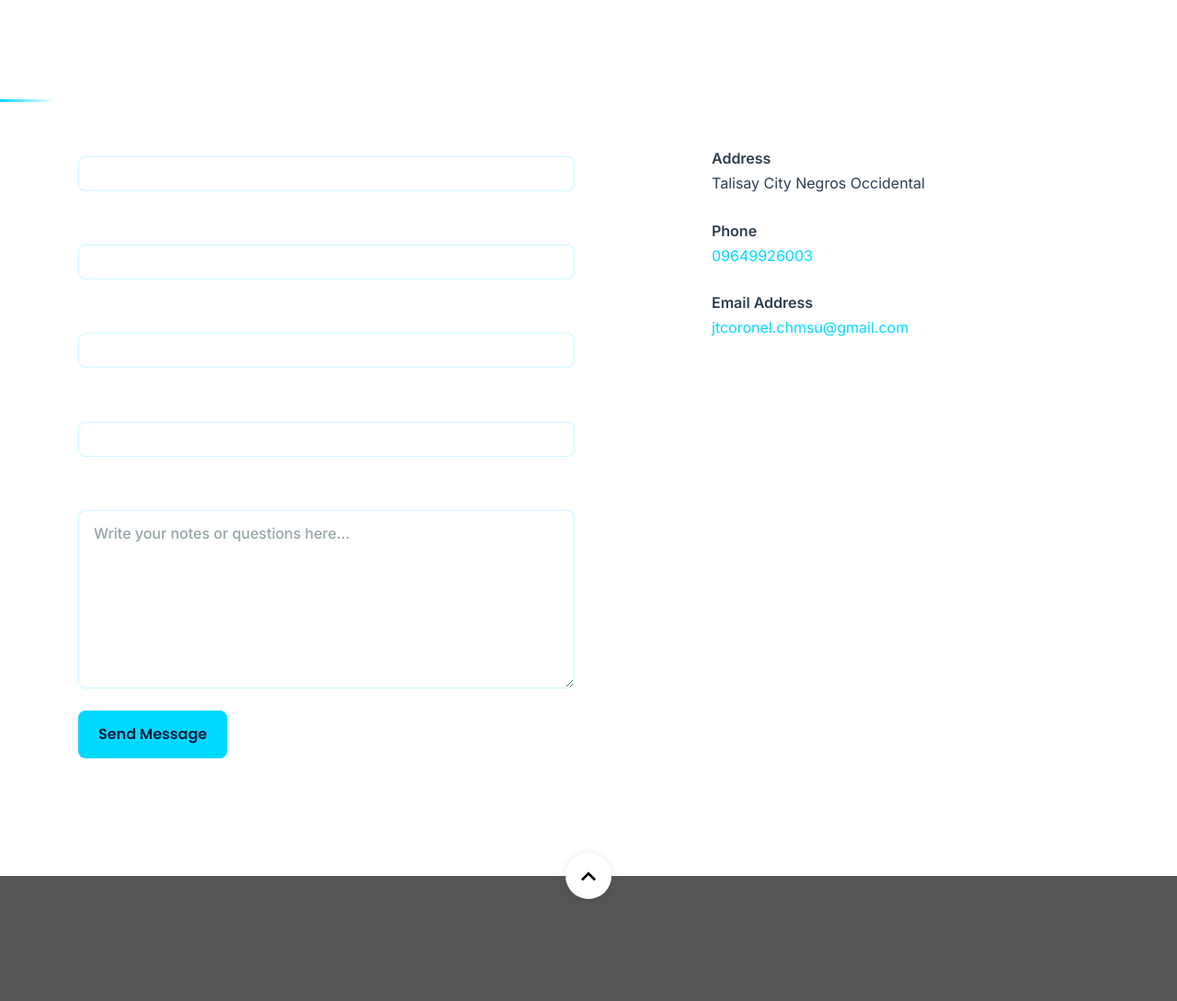
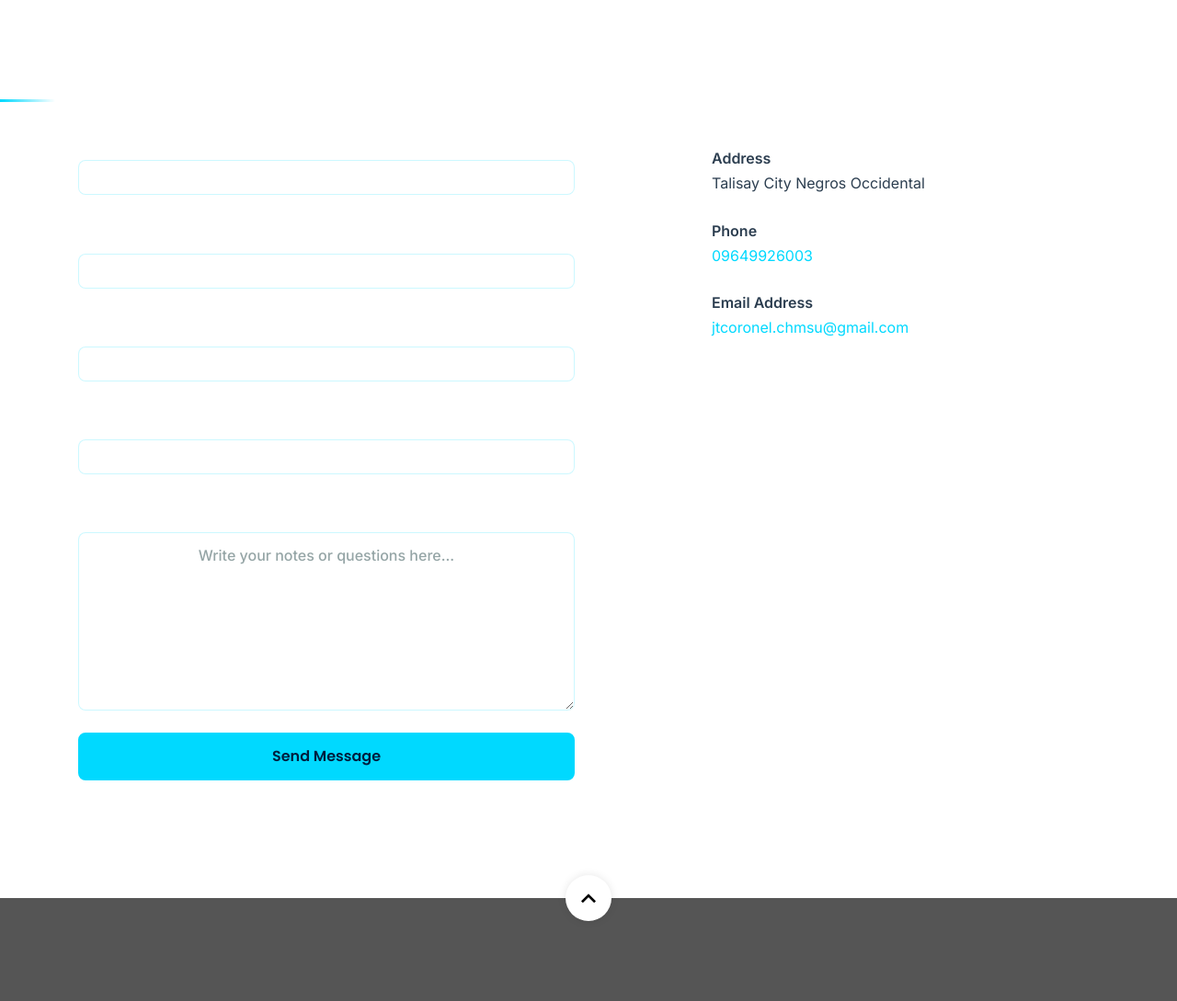
Before and after one commit to TheUnshackled1/Smart-Recruitment-and-Resume-Ranking-System-Using-Machine-Learning, a Django app: page /contact.html in a window 1280 px wide. Shown: the part 423-1512 px from the top of the page at 92% size. Run offline with Django 3.2, Linux system fonts and the light colour scheme; some libraries are stand-ins or nearby versions; some web fonts are replaced.

Commit message:
Improve form styles for contact and login pages with centered labels and full-width inputs

```diff
--- a/mysite/templates/mysite/contact.html
+++ b/mysite/templates/mysite/contact.html
@@ -2,6 +2,30 @@
 {% load static %}
 
 {% block body %}
+    <style>
+      /* Labels inside the site-section (white background) should be dark navy */
+      .site-section label.form-label,
+      .site-section label,
+      .site-section .form-group label,
+      .site-section .row.form-group label {
+        color: #FFFFFF !important;
+        text-align: center !important;
+        display: block !important;
+        width: 100% !important;
+        font-weight: 600;
+      }
+      /* Center text alignment for inputs and textareas */
+      .site-section .form-control {
+        text-align: center !important;
+        width: 100% !important;
+      }
+      /* Send Message button full width */
+      .site-section .btn-block {
+        width: 100% !important;
+        display: block !important;
+      }
+    </style>
+
     <!-- HOME -->
     <section class="section-hero overlay inner-page bg-image"
              style="background-image: url({% static 'mysite/images/hero_1.jpg' %});" id="home-section">
@@ -27,14 +51,14 @@
 
                         <div class="row form-group">
                             <div class="col-md-12">
-                                <label class="text-white" for="name">Name</label>
+                                <label class="form-label" for="name">Name</label>
                                 <input type="text" id="name" name="name" class="form-control">
                             </div>
                         </div>
 
                         <div class="row form-group">
                             <div class="col-md-12">
-                                <label class="text-white" for="email">Email</label>
+                                <label class="form-label" for="email">Email</label>
                                 <input type="email" id="email" name="email" class="form-control">
                             </div>
                         </div>
@@ -42,7 +66,7 @@
 
                         <div class="form-group row">
                             <div class="col-md-12">
-                                <label class="text-white" for="mobile">Phone Number</label>
+                                <label class="form-label" for="mobile">Phone Number</label>
                                 <input type="text" id="mobile" name="phone" class="form-control">
                                 <!--<input type="text" class="form-control" placeholder="Mobile" name="mobile" id="mobile"> -->
                             </div>
@@ -52,14 +76,14 @@
                         <div class="row form-group">
 
                             <div class="col-md-12">
-                                <label class="text-white" for="subject">Subject</label>
+                                <label class="form-label" for="subject">Subject</label>
                                 <input type="subject" id="subject" name="subject" class="form-control">
                             </div>
                         </div>
 
                         <div class="row form-group">
                             <div class="col-md-12">
-                                <label class="text-white" for="description">Description</label>
+                                <label class="form-label" for="description">Description</label>
                                 <textarea name="desc" id="message" cols="30" rows="7" class="form-control"
                                           placeholder="Write your notes or questions here..."></textarea>
                             </div>
@@ -67,7 +91,7 @@
 
                         <div class="row form-group">
                             <div class="col-md-12">
-                                <input type="submit" value="Send Message" class="btn btn-primary btn-md text-white">
+                                <input type="submit" value="Send Message" class="btn btn-primary btn-block text-white">
                             </div>
                         </div>
 
```
Also changed, not shown: mysite/templates/mysite/login.html (+23 -5 lines).
